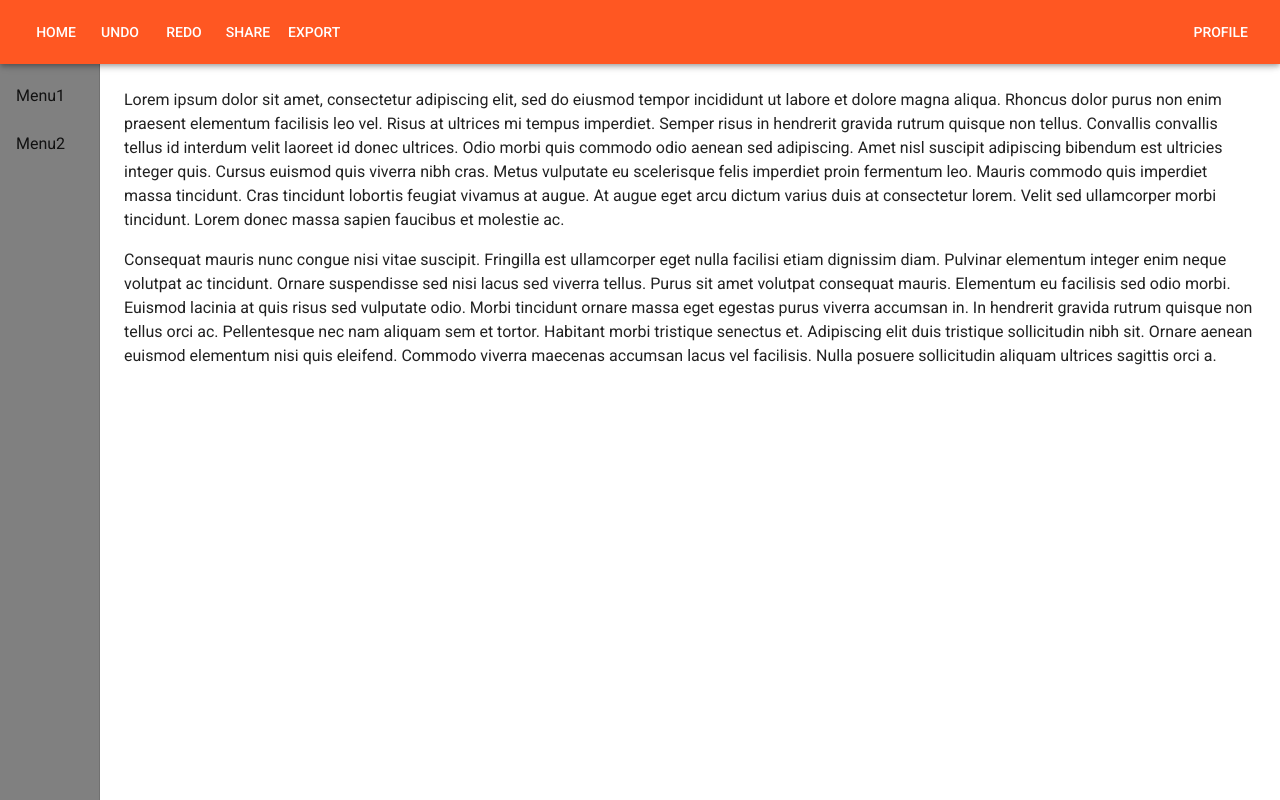
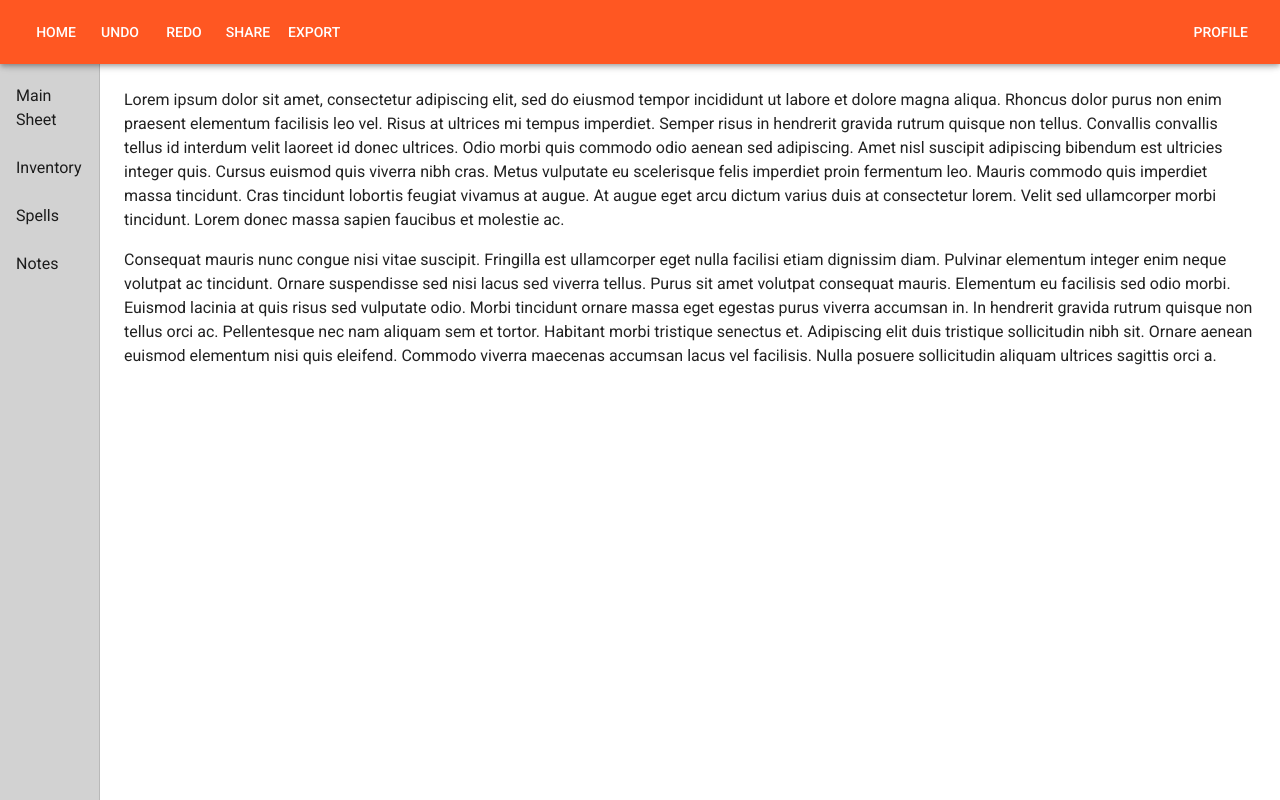
Before and after one commit to naufalweise/dndchar, a Next.js app in the folder frontend/: page / in a window 1280 px wide. Built offline with nearby package versions, Linux system fonts and the light colour scheme.

Commit message:
Refactor sidebar

```diff
--- a/frontend/src/app/page.tsx
+++ b/frontend/src/app/page.tsx
@@ -3,7 +3,7 @@ import Sidebar from "@/component/common/Sidebar";
 
 export default function Home() {
   return (
-    <Box component="main" sx={{ flexGrow: 1, p: 3 }}>
+    <Box component="main" sx={{ p: 3 }}>
       <Toolbar />
       <Typography paragraph>
         Lorem ipsum dolor sit amet, consectetur adipiscing elit, sed do eiusmod
--- a/frontend/src/component/common/Sidebar/MenuItem.tsx
+++ b/frontend/src/component/common/Sidebar/MenuItem.tsx
@@ -1,10 +1,15 @@
-import Box from "@mui/material/Box";
+import { ListItem, ListItemButton, ListItemText } from "@mui/material";
 
 type Props = {
   children: string;
-  route: string;
 };
 
 export default function MenuItem(props: Props) {
-  return <Box></Box>;
+  return (
+    <ListItem disablePadding>
+      <ListItemButton>
+        <ListItemText>{props.children}</ListItemText>
+      </ListItemButton>
+    </ListItem>
+  );
 }
--- a/frontend/src/component/common/Sidebar/index.tsx
+++ b/frontend/src/component/common/Sidebar/index.tsx
@@ -7,17 +7,20 @@ import {
   ListItemText,
   Toolbar,
 } from "@mui/material";
+import MenuItem from "./MenuItem";
+
+const sidebarWidth = 100;
 
 export default function Sidebar() {
   return (
     <Drawer
       sx={{
         flexShrink: 0,
-        width: 100,
+        width: sidebarWidth,
         [`& .MuiDrawer-paper`]: {
-          width: 100,
+          width: sidebarWidth,
           boxSizing: "border-box",
-          backgroundColor: "gray",
+          backgroundColor: "secondary.main",
         },
       }}
       variant="permanent"
@@ -25,16 +28,10 @@ export default function Sidebar() {
       <Toolbar />
       <Box sx={{ overflow: "auto" }}>
         <List>
-          <ListItem disablePadding>
-            <ListItemButton>
-              <ListItemText>Menu1</ListItemText>
-            </ListItemButton>
-          </ListItem>
-          <ListItem disablePadding>
-            <ListItemButton>
-              <ListItemText>Menu2</ListItemText>
-            </ListItemButton>
-          </ListItem>
+          <MenuItem>Main Sheet</MenuItem>
+          <MenuItem>Inventory</MenuItem>
+          <MenuItem>Spells</MenuItem>
+          <MenuItem>Notes</MenuItem>
         </List>
       </Box>
     </Drawer>
--- a/frontend/src/theme.js
+++ b/frontend/src/theme.js
@@ -14,7 +14,9 @@ export const roboto = Roboto({
 const theme = createTheme({
   palette: {
     primary: deepOrange,
-    secondary: pink,
+    secondary: {
+      main: "#D2D2D2",
+    },
     error: {
       main: red.A400,
     },
```
